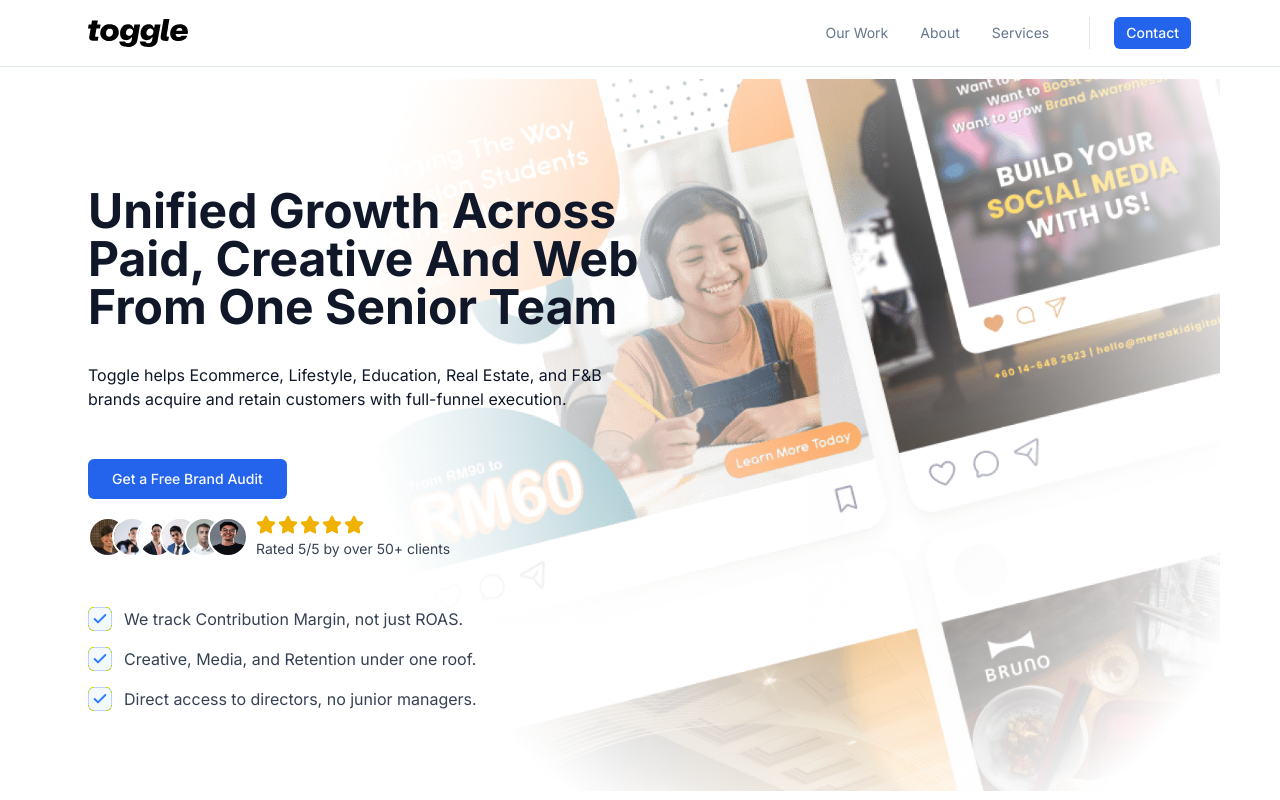
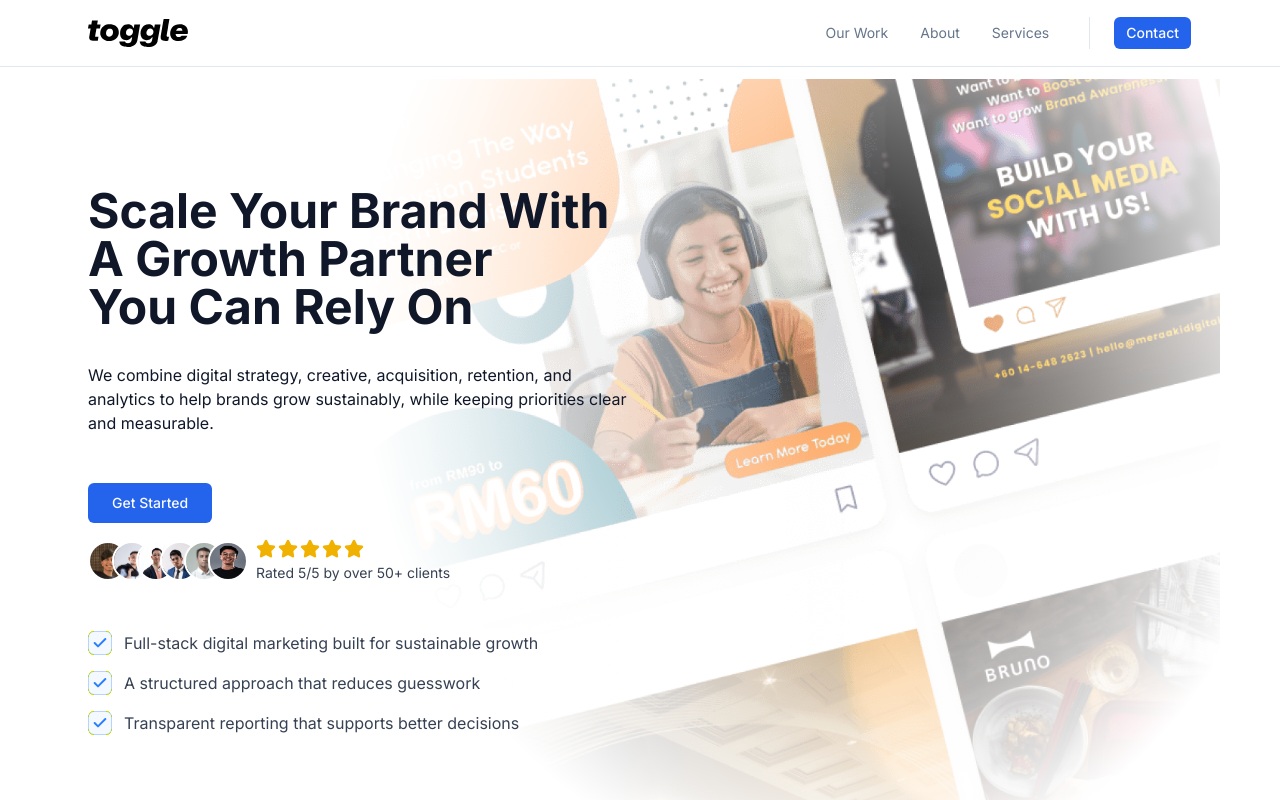
Before and after one commit to aizadrzo/next-toggle, a Next.js app: page / in a window 1280 px wide. Shown: the top 800 px of the page. Built offline with nearby package versions, Linux system fonts and the light colour scheme; no server answers.

Commit message:
chore: content update

```diff
--- a/src/components/contact-section.tsx
+++ b/src/components/contact-section.tsx
@@ -46,11 +46,12 @@ export function ContactSection({ className }: { className?: string }) {
           <div className="lg:col-span-5 space-y-10 pt-4">
             <div className="text-center sm:text-left space-y-4">
               <h1 className="text-4xl md:text-5xl font-semibold tracking-tight text-gray-900 dark:text-white leading-tight">
-                Connect with our Marketing Expert
+                Talk to our Growth Specialist
               </h1>
               <p className="text-lg text-gray-600 dark:text-gray-400 leading-relaxed">
-                Please fill the form and we will connect you within 24 hours to
-                schedule a call.
+                Submit the form and we will contact you within 24 hours to
+                schedule a quick call. We will review your website and
+                marketing, then share what we would improve first
               </p>
             </div>
             <div className="space-y-2">
@@ -59,7 +60,7 @@ export function ContactSection({ className }: { className?: string }) {
                   <Check className="w-4 h-4 font-bold" strokeWidth={3} />
                 </div>
                 <span className="text-gray-700 dark:text-gray-300">
-                  Free No Obligation Consultation Call
+                  Free brand audit and recommendations
                 </span>
               </div>
               <div className="flex items-center gap-3">
@@ -67,7 +68,7 @@ export function ContactSection({ className }: { className?: string }) {
                   <Check className="w-4 h-4 font-bold" strokeWidth={3} />
                 </div>
                 <span className="text-gray-700 dark:text-gray-300">
-                  No Sales Pitches & No Pressure
+                  No sales pitches, no pressure
                 </span>
               </div>
               <div className="flex items-center gap-3">
@@ -75,7 +76,7 @@ export function ContactSection({ className }: { className?: string }) {
                   <Check className="w-4 h-4 font-bold" strokeWidth={3} />
                 </div>
                 <span className="text-gray-700 dark:text-gray-300">
-                  Simple Pricing
+                  Clear plan and priorities after the call
                 </span>
               </div>
             </div>
--- a/src/components/hero-section.tsx
+++ b/src/components/hero-section.tsx
@@ -1,6 +1,6 @@
 "use client";
 import { Button } from "@/components/ui/button";
-import { Check,Star } from "lucide-react";
+import { Check, Star } from "lucide-react";
 import Image from "next/image";
 import Link from "next/link";
 import { AvatarCircles } from "./ui/avatar-circles";
@@ -14,14 +14,15 @@ export default function HeroSection() {
             <div className="lg:flex lg:items-center lg:gap-12">
               <div className="relative z-10 mx-auto max-w-xl text-center lg:ml-0 lg:w-1/2 lg:text-left">
                 <h1 className="mt-10 text-balance text-4xl font-bold md:text-5xl xl:text-5xl capitalize">
-                  Unified growth across paid, creative and web from one senior team
+                  Scale Your Brand with a Growth Partner You Can Rely On
                 </h1>
                 <p className="mt-8">
-                  Toggle helps Ecommerce, Lifestyle, Education, Real Estate, and F&B brands acquire and retain customers with full-funnel execution.
+                  We combine digital strategy, creative, acquisition, retention,
+                  and analytics to help brands grow sustainably, while keeping
+                  priorities clear and measurable.
                 </p>
-
                 <div>
-                  <div className="mx-auto my-10 lg:my-12 lg:ml-0 lg:mr-auto flex flex-col gap-4  sm:items-center sm:items-start">
+                  <div className="mx-auto my-10 lg:my-12 lg:ml-0 lg:mr-auto flex flex-col gap-4  sm:items-start">
                     <Button asChild size="lg">
                       <Link
                         href="#contact"
@@ -33,7 +34,7 @@ export default function HeroSection() {
                           }
                         }}
                       >
-                        <span>Get a Free Brand Audit</span>
+                        <span>Get Started</span>
                       </Link>
                     </Button>
                     <div className="flex items-center gap-2 justify-center">
@@ -73,13 +74,14 @@ export default function HeroSection() {
                       </div>
                     </div>
                   </div>
-                                    <div className="space-y-4">
+                  <div className="space-y-4">
                     <div className="flex items-center gap-3">
                       <div className="flex-shrink-0 w-6 h-6 rounded-md border border-blue-500/30 flex items-center justify-center bg-blue-500/5 text-blue-500">
                         <Check className="w-4 h-4 font-bold" strokeWidth={3} />
                       </div>
                       <span className="text-gray-700 dark:text-gray-300 text-left">
-                        We track Contribution Margin, not just ROAS.
+                        Full-stack digital marketing built for sustainable
+                        growth
                       </span>
                     </div>
                     <div className="flex items-center gap-3">
@@ -87,7 +89,7 @@ export default function HeroSection() {
                         <Check className="w-4 h-4 font-bold" strokeWidth={3} />
                       </div>
                       <span className="text-gray-700 dark:text-gray-300 text-left">
-                        Creative, Media, and Retention under one roof.
+                        A structured approach that reduces guesswork
                       </span>
                     </div>
                     <div className="flex items-center gap-3">
@@ -95,7 +97,7 @@ export default function HeroSection() {
                         <Check className="w-4 h-4 font-bold" strokeWidth={3} />
                       </div>
                       <span className="text-gray-700 dark:text-gray-300 text-left">
-                        Direct access to directors, no junior managers.
+                        Transparent reporting that supports better decisions
                       </span>
                     </div>
                   </div>
--- a/src/components/services.tsx
+++ b/src/components/services.tsx
@@ -26,42 +26,42 @@ export default function Integrations({ className }: { className?: string }) {
           <div className="mt-12 grid gap-3 sm:grid-cols-2 lg:grid-cols-3">
             <ServicesCard
               title="Performance Marketing"
-              description="Maximize your ROI with expert media buying and data-driven campaigns."
+              description="Drive growth with campaign optimization and performance creative, using audience and conversion data to guide what we produce and scale."
             >
               <Target className="text-white w-6 h-6" />
             </ServicesCard>
 
             <ServicesCard
-              title="Email Digital Marketing"
-              description="Boost engagement and retention with personalized CRM solutions."
+              title="Email Marketing"
+              description="Set up automated journeys, newsletters, and segmentation that grow LTV and reduce churn over time."
             >
               <Mail className="text-white w-6 h-6" />
             </ServicesCard>
 
             <ServicesCard
               title="Branding"
-              description="Create a powerful brand presence with custom strategies that resonate with your audience."
+              description="Define your message and visual direction, then apply it consistently so your brand stands out in competitive markets."
             >
               <Paintbrush className="text-white w-6 h-6" />
             </ServicesCard>
 
             <ServicesCard
               title="Content Marketing"
-              description="Elevate your brand with compelling content and innovative design."
+              description="Create a content system that builds awareness, drives qualified traffic, and supports conversion across channels."
             >
               <Images className="text-white w-6 h-6" />
             </ServicesCard>
 
             <ServicesCard
               title="Web Development"
-              description="Captivate and convert visitors with sleek, user-friendly websites."
+              description="Design and develop high-performing websites and landing pages built for speed, clarity, and conversions."
             >
               <Terminal className="text-white w-6 h-6" />
             </ServicesCard>
 
             <ServicesCard
               title="Reporting & Analysis"
-              description="Transform complex data into actionable insights for continuous improvement."
+              description="Build a reporting cadence that tracks what matters and highlights what to improve next, not just what happened."
             >
               <ChartNoAxesCombined className="text-white w-6 h-6" />
             </ServicesCard>
```
